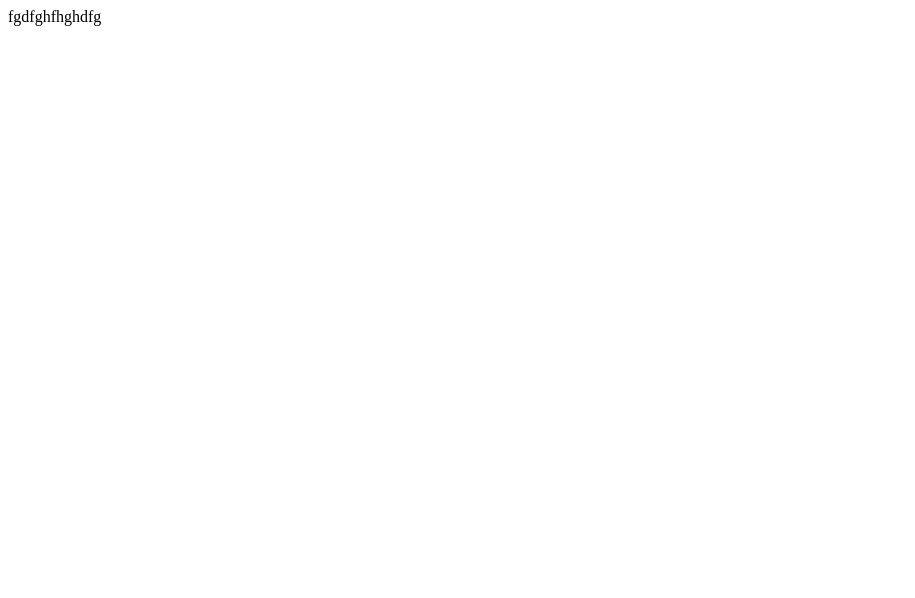
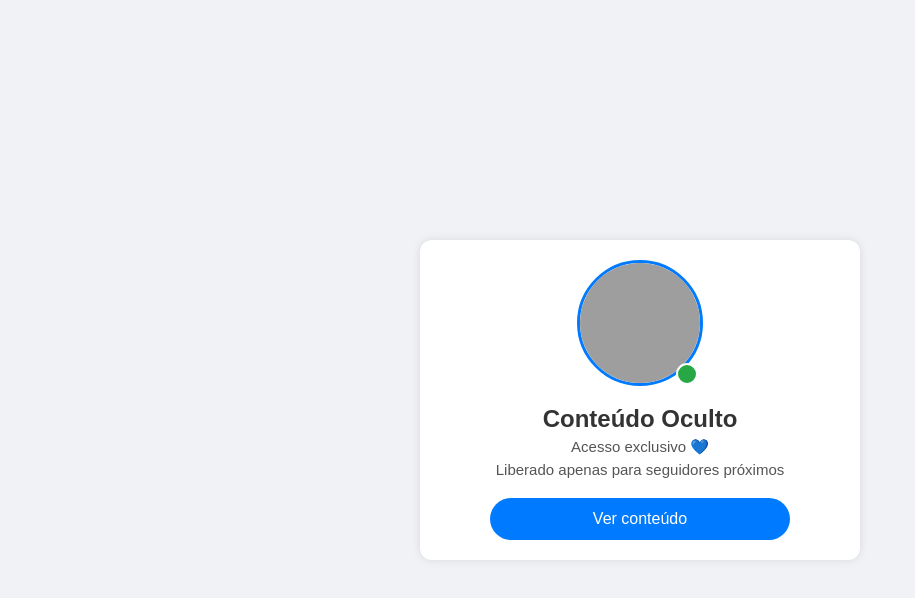
Before and after one commit to acesso03/online, a plain HTML site: page index.html in a window 1280 px wide. Shown: the whole page, without its empty margins (0-915 px from the left). Drawn offline with Linux system fonts and the light colour scheme; grey boxes are pictures that could not be loaded.

Commit message:
Update index.html

```diff
--- a/index.html
+++ b/index.html
@@ -1 +1,111 @@
-fgdfghfhghdfg
+<!DOCTYPE html>
+<html lang="pt-BR">
+<head>
+  <meta charset="UTF-8">
+  <meta name="viewport" content="width=device-width, initial-scale=1.0">
+  <title>Conteúdo Oculto</title>
+  <style>
+    body {
+      font-family: Arial, sans-serif;
+      background-color: #f0f2f5;
+      display: flex;
+      justify-content: center;
+      align-items: center;
+      height: 100vh;
+      margin: 0;
+    }
+    .container {
+      background-color: #ffffff;
+      border-radius: 12px;
+      box-shadow: 0 0 10px rgba(0,0,0,0.1);
+      padding: 20px;
+      max-width: 400px;
+      width: 90%;
+      text-align: center;
+      position: relative;
+    }
+    .profile {
+      position: relative;
+      display: inline-block;
+    }
+    .profile img {
+      width: 120px;
+      height: 120px;
+      border-radius: 50%;
+      object-fit: cover;
+      border: 3px solid #007bff;
+    }
+    .online-indicator {
+      position: absolute;
+      bottom: 5px;
+      right: 5px;
+      width: 18px;
+      height: 18px;
+      background-color: #28a745;
+      border: 2px solid #ffffff;
+      border-radius: 50%;
+    }
+    h2 {
+      margin: 15px 0 5px 0;
+      color: #333;
+    }
+    p {
+      margin: 5px 0;
+      color: #555;
+      font-size: 15px;
+    }
+    .btn-acessar {
+      display: inline-block;
+      background-color: #007bff;
+      color: white;
+      padding: 12px 20px;
+      border: none;
+      border-radius: 30px;
+      font-size: 16px;
+      cursor: pointer;
+      margin-top: 15px;
+      text-decoration: none;
+      transition: background-color 0.3s;
+      width: 100%;
+      max-width: 300px;
+    }
+    .btn-acessar:hover {
+      background-color: #0056b3;
+    }
+    @media (max-width: 480px) {
+      .profile img {
+        width: 100px;
+        height: 100px;
+      }
+      .online-indicator {
+        width: 16px;
+        height: 16px;
+        bottom: 3px;
+        right: 3px;
+      }
+    }
+  </style>
+</head>
+<body>
+
+  <div class="container">
+    <div class="profile">
+      <img src="https://i.postimg.cc/Y09sjxKY/Voc-minha-droga.jpg" alt="Lais Borges">
+      <div class="online-indicator"></div>
+    </div>
+
+    <h2>Conteúdo Oculto</h2>
+    <p>Acesso exclusivo 💙</p>
+    <p>Liberado apenas para seguidores próximos</p>
+
+    <button class="btn-acessar" onclick="redirecionarTelegram()">Ver conteúdo</button>
+  </div>
+
+  <script>
+    function redirecionarTelegram() {
+      window.location.href = "https://t.me/Primefliixbot";
+    }
+  </script>
+
+</body>
+</html>
```
